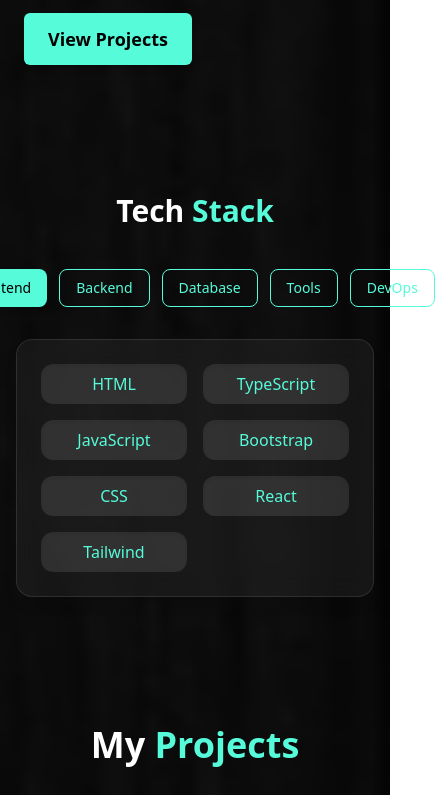
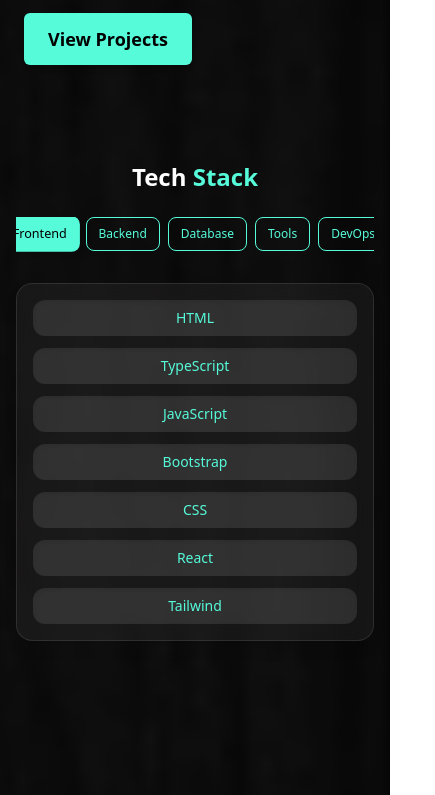
Before and after one commit to Danishprabhu04/portfolio_danish, a React (Vite) app: page / in a window 390 px wide. Shown: the part 2000-2795 px from the top of the page, 435 px wide, since content can reach past the window. Built offline with nearby package versions, Linux system fonts and the light colour scheme.

Commit message:
made it responsive

```diff
--- a/src/components/SkillSection.tsx
+++ b/src/components/SkillSection.tsx
@@ -17,11 +17,11 @@ const SkillSection: React.FC = () => {
   return (
     <section
       id="skillSection"
-      className="w-full text-white py-16 px-4 sm:px-8 flex flex-col items-center"
+      className="w-full text-white py-8 sm:py-12 lg:py-16 px-4 sm:px-6 lg:px-8 flex flex-col items-center min-h-screen"
     >
       {/* Heading */}
       <motion.h2
-        className="text-3xl sm:text-5xl font-bold text-center mb-10"
+        className="text-2xl sm:text-3xl md:text-4xl lg:text-5xl font-bold text-center mb-6 sm:mb-8 lg:mb-10"
         initial={{ opacity: 0, y: 30 }}
         animate={{ opacity: 1, y: 0 }}
         transition={{ duration: 0.6 }}
@@ -30,18 +30,18 @@ const SkillSection: React.FC = () => {
       </motion.h2>
 
       {/* Layout: Sidebar + Skills */}
-      <div className="flex flex-col md:flex-row gap-8 w-full max-w-6xl">
-        {/* Sidebar Categories */}
-        <div className="flex md:flex-col gap-3 md:w-1/4 justify-center">
+      <div className="flex flex-col lg:flex-row gap-6 lg:gap-8 w-full max-w-7xl">
+        {/* Sidebar Categories - Responsive Row/Column */}
+        <div className="flex flex-row lg:flex-col gap-2 sm:gap-3 lg:w-1/4 xl:w-1/5 justify-center lg:justify-start overflow-x-auto lg:overflow-x-visible pb-2 lg:pb-0">
           {categories.map((cat) => (
             <button
               key={cat}
               onClick={() => setSelected(cat)}
-              className={`w-full md:w-auto px-4 py-2 rounded-lg text-sm font-medium transition-all duration-300
+              className={`flex-shrink-0 lg:flex-shrink lg:w-full px-3 sm:px-4 py-2 sm:py-3 rounded-lg text-xs sm:text-sm font-medium transition-all duration-300 whitespace-nowrap
                 ${
                   selected === cat
-                    ? "bg-[#56FBDA] text-black shadow-md"
-                    : "text-[#56FBDA] border border-[#56FBDA] hover:bg-[#56FBDA]/10"
+                    ? "bg-[#56FBDA] text-black shadow-md transform scale-105"
+                    : "text-[#56FBDA] border border-[#56FBDA] hover:bg-[#56FBDA]/10 hover:scale-105"
                 }`}
             >
               {cat}
@@ -49,15 +49,16 @@ const SkillSection: React.FC = () => {
           ))}
         </div>
 
-        {/* Skills Card */}
+        {/* Skills Card - Responsive Grid */}
         <motion.div
-          className="flex-1 bg-white/5 backdrop-blur-md rounded-2xl p-6 shadow-lg border border-white/10"
+          className="flex-1 bg-white/5 backdrop-blur-md rounded-2xl p-4 sm:p-6 lg:p-8 shadow-lg border border-white/10"
           initial={{ opacity: 0, x: 30 }}
           animate={{ opacity: 1, x: 0 }}
           transition={{ duration: 0.6 }}
+          key={selected} // Re-animate when category changes
         >
           <motion.ul
-            className="grid grid-cols-2 sm:grid-cols-3 gap-4 text-base font-medium text-center"
+            className="grid grid-cols-1 sm:grid-cols-2 md:grid-cols-3 gap-3 sm:gap-4 text-sm sm:text-base font-medium"
             initial="hidden"
             animate="visible"
             variants={{
@@ -71,11 +72,13 @@ const SkillSection: React.FC = () => {
             {skillMap[selected].map((skill) => (
               <motion.li
                 key={skill}
-                className="text-[#56FBDA] bg-white/10 py-2 px-4 rounded-xl shadow-inner"
+                className="text-[#56FBDA] bg-white/10 py-2 sm:py-3 px-3 sm:px-4 rounded-xl shadow-inner text-center hover:bg-white/20 hover:scale-105 transition-all duration-300 cursor-pointer"
                 variants={{
                   hidden: { opacity: 0, y: 10 },
                   visible: { opacity: 1, y: 0 },
                 }}
+                whileHover={{ scale: 1.05 }}
+                whileTap={{ scale: 0.95 }}
               >
                 {skill}
               </motion.li>
```
Also changed, not shown: 1 other file (tests, documents, lock files or other folders).
